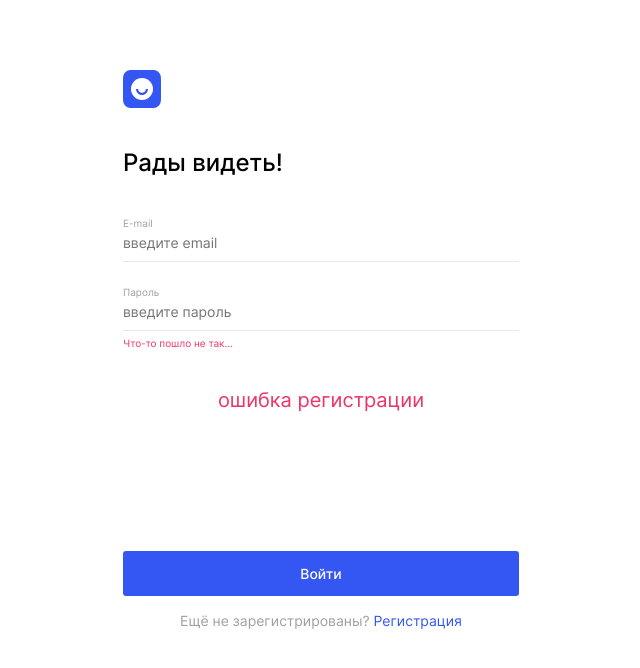
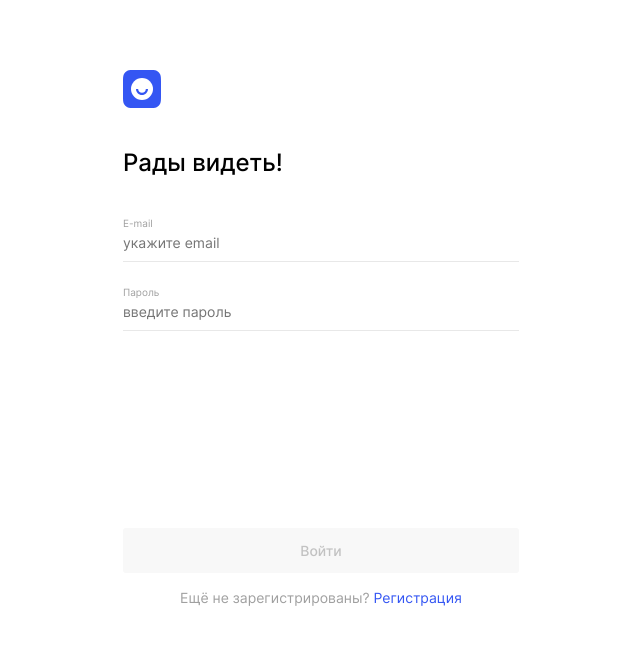
Before and after one commit to SEnyakkk/movies-explorer-frontend, a React (Create React App) app: page /signin in a window 1280 px wide. Shown: the top 668 px of the page, without its empty margins (319-959 px from the left). Built offline with nearby package versions, Linux system fonts and the light colour scheme.

Commit message:
ProtectedRoute

```diff
--- a/src/components/App/App.js
+++ b/src/components/App/App.js
@@ -8,22 +8,41 @@ import SavedMovies from '../SavedMovies/SavedMovies';
 import Register from '../Register/Register';
 import Login from '../Login/Login';
 import Profile from '../Profile/Profile';
+import { useState } from 'react';
+import ProtectedRoute from '../ProtectedRoute/ProtectedRoute';
+import { CurrentUserContext } from '../../context/CurrentUserContext';
 
 function App() {
+  const [loggedIn, setLoggedIn] = useState(false)
+  const [currentUser, setCurrentUser] = useState({})
 
+  const handleLogin = (data) => {
+    setLoggedIn(true);
+    setCurrentUser(data);
+  }
 
   return (
-    <div className="page">
-      <Routes>
-        <Route path="*" element={<ErrorPage />} />
-        <Route path="/" element={<Main />} />
-        <Route path="/movies" element={<Movies />} />
-        <Route path="/saved-movies" element={<SavedMovies />} />
-        <Route path="/signup" element={<Register />} />
-        <Route path="/signin" element={<Login />} />
-        <Route path="/profile" element={<Profile />} />
-      </Routes>
-    </div>
+    <CurrentUserContext.Provider value={currentUser}>
+      <div className="page">
+        <Routes>
+
+          <Route path="/movies" element={<ProtectedRoute
+            element={Movies}
+            loggedIn={loggedIn} />} />
+          <Route path="/saved-movies" element={<ProtectedRoute
+            element={SavedMovies}
+            loggedIn={loggedIn} />} />
+          <Route path="/profile" element={<ProtectedRoute
+            element={Profile}
+            loggedIn={loggedIn} />} />
+
+          <Route path="/signup" element={<Register />} />
+          <Route path="/signin" element={<Login handleLogin={handleLogin} />} />
+          <Route path="/" element={<Main />} />
+          <Route path="*" element={<ErrorPage />} />
+        </Routes>
+      </div>
+    </CurrentUserContext.Provider>
   );
 }
 
--- a/src/components/Login/Login.js
+++ b/src/components/Login/Login.js
@@ -1,31 +1,92 @@
 import "./Login.css"
-import { Link, useLocation } from "react-router-dom"
+import { Link, useNavigate } from "react-router-dom"
 import headerLogo from "../../images/logo.svg";
+import { useFormWithValidation } from "../../hooks/useFormWithValidation";
+import { mainApi } from "../../utils/MainApi";
+import { useState } from "react";
 
 
-function Login() {
-  const location = useLocation();
+function Login({ handleLogin }) {
+  const { values, handleChange, errors, isValid, resetForm, setValues, errorMsg, setErrorMsg } = useFormWithValidation();
+  const navigate = useNavigate();
+
+  function handleSubmit(evt) {
+    evt.preventDefault();
+    mainApi.authorize(values.email, values.password)
+      .then((res) => {
+        if (!res.ok) {
+          return res.json().then((evt) => setErrorMsg(Object.values(evt).toString()))
+        } else {
+          return res.json()
+        }
+      })
+      .then((data) => {
+        if (data.token) {
+          localStorage.setItem('token', data.token);
+          handleLogin(data)
+          navigate('/movies', { replace: true });
+        }
+      })
+      .catch(err => console.log(err));
+
+    //   if (!res.ok) {
+    //     return res.json().then((evt) => setErrorMsg(Object.values(evt).toString()))
+    //   } else {
+    //     return res.json()
+    //   }
+    // })
+    //     .then((res) => {
+    //   navigate('/login', { replace: true });
+    // }
+    // );
+  }
 
   return (
     <main className="page__auth">
       <section className="auth">
         <Link to="/" className='auth__logo link'>
-          <img src={headerLogo} alt="Лого" className="auth__logo-img" />
+          <img src={headerLogo} alt="Лого" className="logo-img" />
         </Link>
         <h1 className="auth__title">Рады видеть!</h1>
-        <form className="auth__form">
-          <label className="auth__form-label">E-mail</label>
-          <input type="email" name="auth-email" className="auth__form-input" placeholder="введите email" required />
-          <span className="auth__form-span auth__form-span_valid">Что-то пошло не так...</span>
-          <label className="auth__form-label">Пароль</label>
-          <input type="password" name="auth-password" className="auth__form-input auth__form-input_invalid"
-            placeholder="введите пароль" required minLength={2}
+        <form className="auth__form" onSubmit={handleSubmit}>
+
+          <label className="auth__form-label" htmlFor="email">E-mail</label>
+          <input
+            onChange={handleChange}
+            value={values.email || ''}
+            pattern="[^@\s]+@[^@\s]+\.[^@\s]+[^@\s]+"
+            type="email"
+            name="email"
+            className="auth__form-input"
+            placeholder="укажите email"
+            required />
+          <span className="auth__form-span ">{errors.email}</span>
+
+          <label className="auth__form-label" htmlFor="password">Пароль</label>
+          <input
+            onChange={handleChange}
+            value={values.password || ''}
+            type="password"
+            name="password"
+            className={`auth__form-input ${!isValid ? 'auth__form-input_invalid' : ''}`}
+            placeholder="введите пароль"
+            required
+            minLength={2}
             maxLength={30} />
-          <span className="auth__form-span">Что-то пошло не так...</span>
-          <span className="auth__form-submit-status auth__form-submit-status_type_err">ошибка регистрации</span>
+          <span className={`auth__form-span ${isValid ? '' : 'auth__form-input_invalid'}`}>
+            {errors.password}</span>
+
+          <span className="auth__form-submit-status auth__form-submit-status_type_err">
+            {errorMsg}
+          </span>
           <div className="auth__form-submit-login">
-            <Link to="/movies" className="auth__form-submit-btn link">
-              Войти</Link>
+            <button
+              type="submit"
+              className={`auth__form-submit-btn ${!isValid || errorMsg ? `auth__form-submit-btn_disable`
+                : ''} link`}
+              disabled={!isValid || errorMsg}>
+              Войти
+            </button>
             <p className="auth__form-caption">
               Ещё не зарегистрированы?
               <Link to="/signup" className="auth__form-link-caption link"> Регистрация</Link>
--- /dev/null
+++ b/src/components/ProtectedRoute/ProtectedRoute.js
@@ -0,0 +1,9 @@
+import React from 'react';
+import { Navigate } from "react-router-dom";
+
+const ProtectedRoute = ({ element: Component, ...props  }) => {
+  return (
+    props.loggedIn ? <Component {...props} /> : <Navigate to="/" replace/>
+)}
+
+export default ProtectedRoute;
--- a/src/components/Register/Register.js
+++ b/src/components/Register/Register.js
@@ -10,21 +10,18 @@ function Register() {
   const navigate = useNavigate();
 
 
-  function handleSubmit(e) {
-    e.preventDefault();
+  function handleSubmit(evt) {
+    evt.preventDefault();
     mainApi.register(values.name, values.email, values.password)
       // https://dev.to/miriamfark/display-backend-errors-to-the-frontend-4hoa
-      .then((r) => {
-        if (!r.ok) {
-          return r.json().then((e) => setErrorMsg(Object.values(e).toString()))
+      .then((res) => {
+        if (!res.ok) {
+          return res.json().then((evt) => setErrorMsg(Object.values(evt).toString()))
         } else {
-          return r.json(r)
+          return res.json()
         }
       })
-
   }
-
-
 
   return (
     <main className="page__auth">
@@ -81,9 +78,9 @@ function Register() {
           <div className="auth__form-submit">
             <button
               type="submit"
-              className={`auth__form-submit-btn ${!isValid ? `auth__form-submit-btn_disable`
+              className={`auth__form-submit-btn ${!isValid || errorMsg ? `auth__form-submit-btn_disable`
                 : ''} link`}
-              disabled={!isValid}>
+              disabled={!isValid || errorMsg}>
               Зарегистрироваться
             </button>
             <p className="auth__form-caption">
--- a/src/utils/MainApi.js
+++ b/src/utils/MainApi.js
@@ -14,7 +14,32 @@ class MainApi {
       },
       body: JSON.stringify({ name, email, password })
     })
+      .then((res) => {
+        return res;
+      })
+      .catch((err) => console.log(err));
+  };
 
+  authorize = (email, password) => {
+    return fetch(`${this._url}/signin`, {
+      method: 'POST',
+      headers: {
+        'Accept': 'application/json',
+        'Content-Type': 'application/json'
+      },
+      body: JSON.stringify({ email, password })
+    })
+    .then((res) => {
+      return res;
+    })
+      // .then((response => response.json()))
+      // .then((data) => {
+        // if (data.token) {
+        //   localStorage.setItem('token', data.token);
+        //   return data;
+        // }
+      // })
+      .catch(err => console.log(err))
   };
 }
 
```
